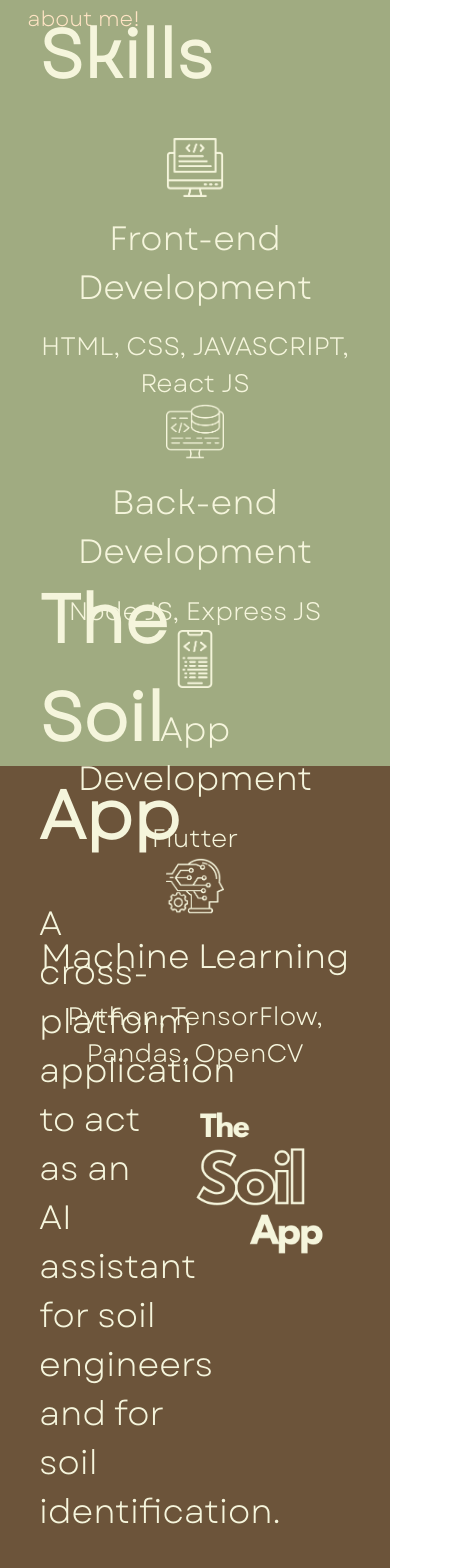
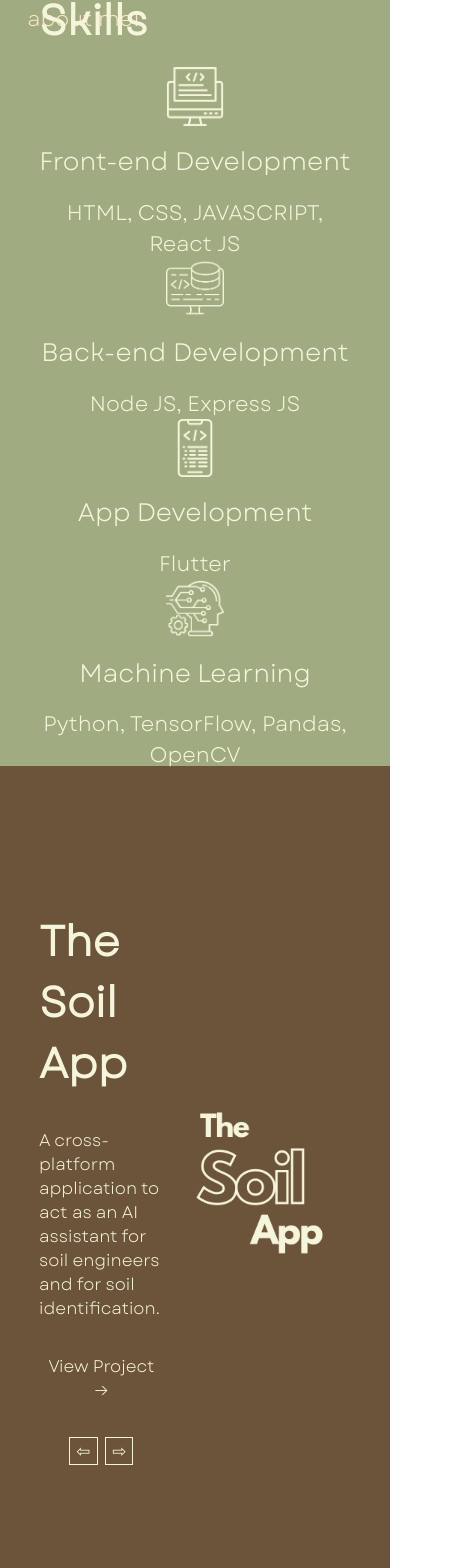
Before and after one commit to harshita-priya1/portfolio, a React (Create React App) app: page / in a window 390 px wide. Shown: the part 1766-3334 px from the top of the page, 458 px wide, since content can reach past the window. Built offline with nearby package versions, Linux system fonts and the light colour scheme.

Commit message:
rest of the texts made responsive

```diff
--- a/src/components/Contacts.css
+++ b/src/components/Contacts.css
@@ -27,28 +27,50 @@
     gap: 2vw;
     align-items: center;
 }
+.contact-icons>img{
+    height: 4vh;
+    width: auto;
+}
+.contact-icons>a>img{
+    height: 4vh;
+    width: auto;
+}
 .socials {
     display: flex;
     flex-direction: column;
     gap: 2vh;
 }
-.contact-right {
-    display: flex;
-    flex-direction: column;
-    gap: 2vh;
-}
-.contact-form {
-    display: flex;
-    flex-direction: column;
-    gap: 2vh;
-}
+
 .c1 {
     font-size: 8vh;
 }
 .c2 {
     font-size: 4vh;
 }
-.contact-form>input {
+
+@media (max-width: 400px) {
+    .c1 {
+        font-size: 4vh;
+    }
+    .c2 {
+        font-size: 2vh;
+    }
+}
+
+
+
+
+/* .contact-right {
+    display: flex;
+    flex-direction: column;
+    gap: 2vh;
+} */
+/* .contact-form {
+    display: flex;
+    flex-direction: column;
+    gap: 2vh;
+} */
+/* .contact-form>input {
     background-color: transparent;
     border: none;
     border-bottom: 1px solid beige;
@@ -70,20 +92,13 @@
     color: beige;
     font-size: 4vh;
     border-radius: 1em;
-}
+} */
 
 
 
 
 
-.contact-icons>img{
-    height: 4vh;
-    width: auto;
-}
-.contact-icons>a>img{
-    height: 4vh;
-    width: auto;
-}
+
 /* .text {
     color: beige;
     font-size: 1.25em;
--- a/src/components/Contacts.js
+++ b/src/components/Contacts.js
@@ -29,7 +29,7 @@ const Contacts = () => {
                         </div>
                     </div>
                 </div>
-                <div className="contact-right">
+                {/* <div className="contact-right"> */}
                     {/* <div className="c1">Contact Me</div>
                     <form className="contact-form">
                         <input type="text" placeholder="Full Name"></input>
@@ -37,7 +37,7 @@ const Contacts = () => {
                         <textarea placeholder="Message"></textarea>
                         <button type="submit">Send</button>
                     </form> */}
-                </div>
+                {/* </div> */}
             </div>
         </div>
     )
--- a/src/components/Projects.css
+++ b/src/components/Projects.css
@@ -112,3 +112,22 @@
     padding: 5px 10px;
     font-size: 2.5vh;
   }
+
+
+  @media (max-width: 600px) {
+    .project-title {
+      font-size: 5vh;
+  }
+  .project-text {
+      font-size: 2vh;
+  }
+  .project-btn {
+      font-size: 2vh;
+  }
+  .arrow-button {
+      gap: 2vw;
+  }
+  .arrow-left,.arrow-right {
+      font-size: 2vh;
+  }
+  }
--- a/src/components/Techs.css
+++ b/src/components/Techs.css
@@ -12,9 +12,9 @@
     display: flex;
     flex-direction: column;
     justify-content: center;
-    gap: 4vh;
+    gap: 2vh;
     /* align-items: center; */
-    padding: 10vh 10vw;
+    padding: 8vh 10vw 8vh 10vw;
 }
 .tech-title {
     font-size: 8vh;
@@ -47,6 +47,19 @@
     height: auto;
 }
 
+@media (max-width: 700px) {
+    .tech-title {
+      font-size: 5vh;
+    }
+
+    .techs > div {
+      font-size: 3vh;
+    }
+
+    .techs > p {
+      font-size: 2.5vh;
+    }
+  }
 /* .tcontent {
     display: grid;
     grid-template-columns: 1fr 1fr;
```
